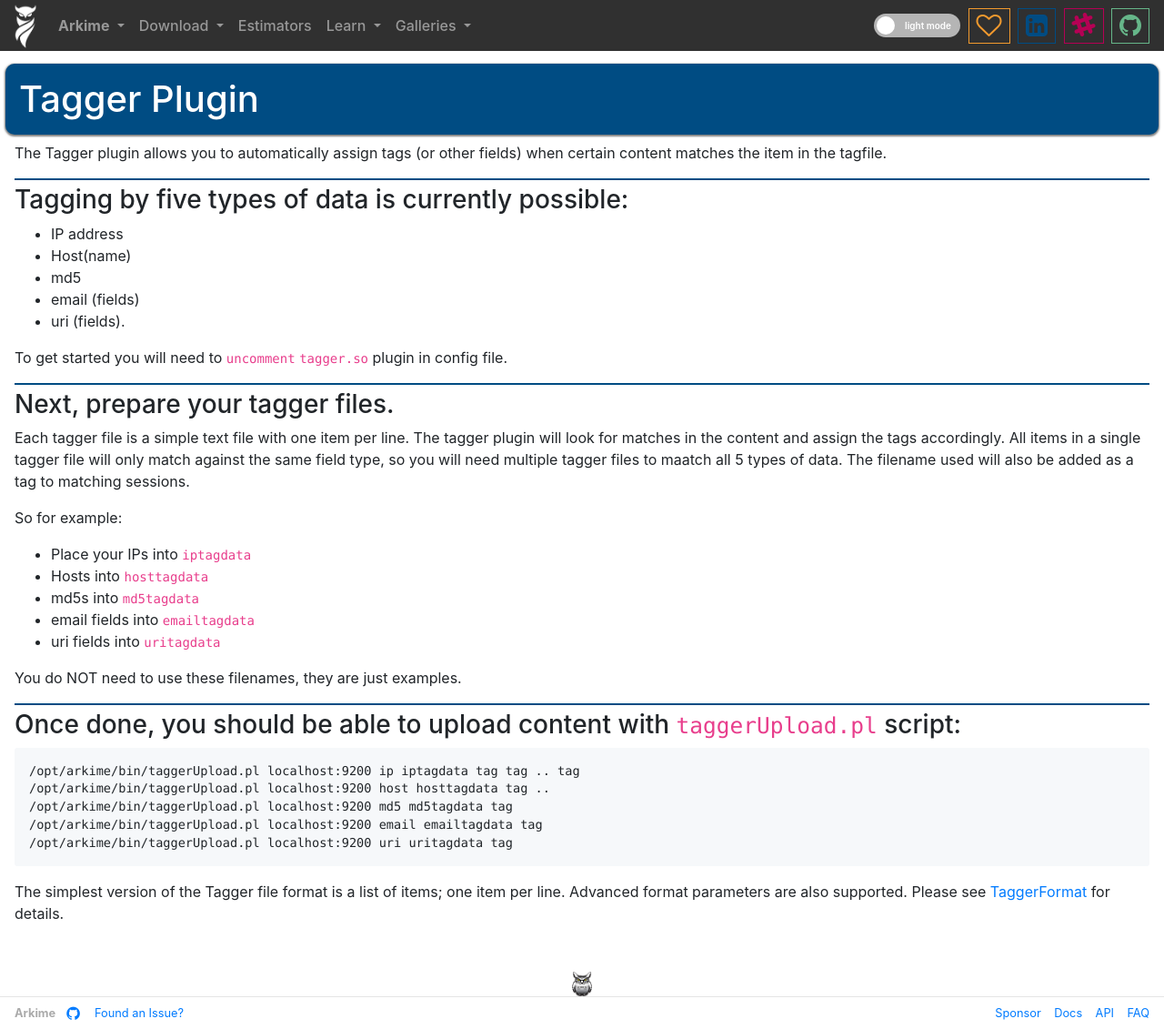
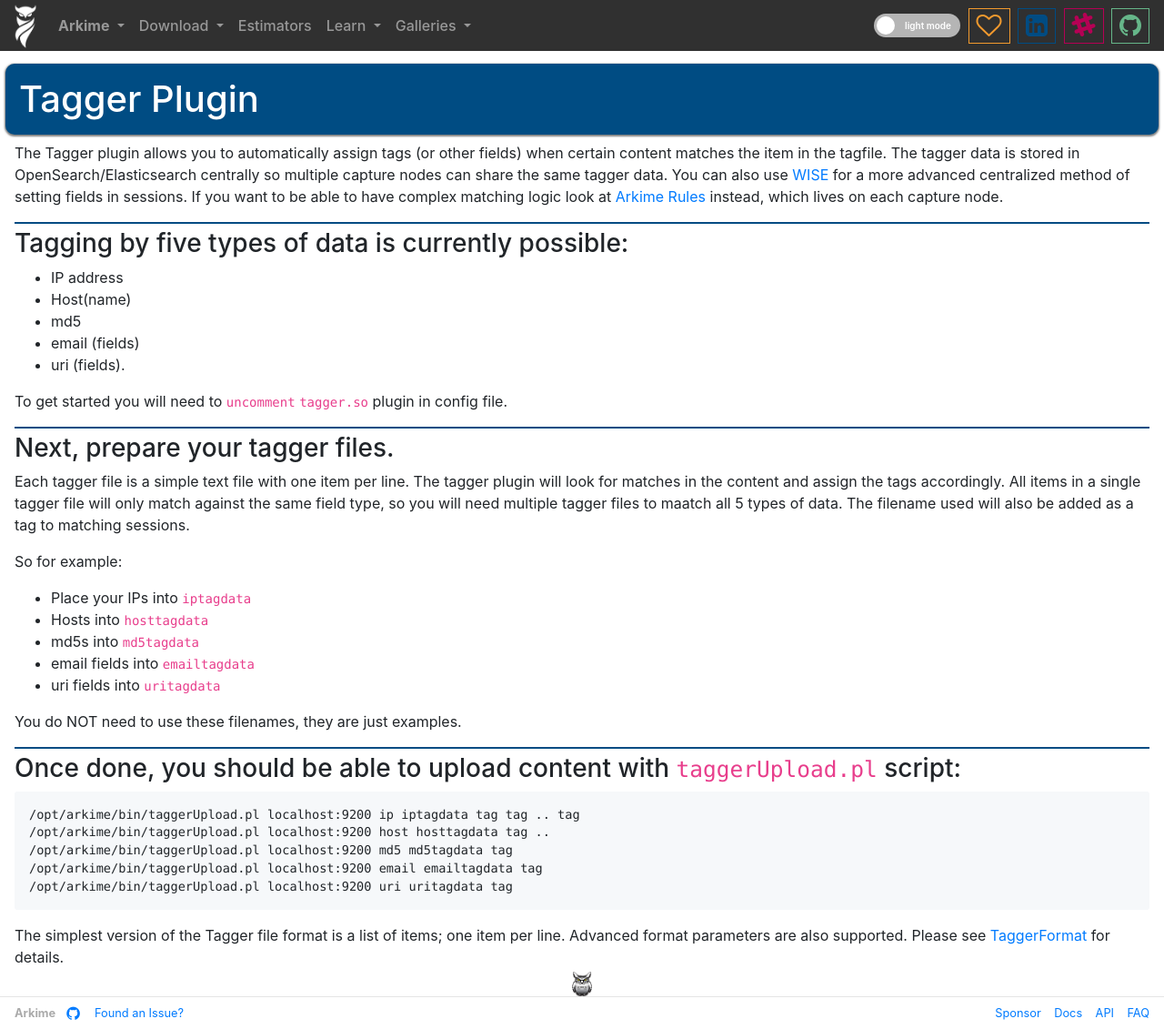
Before and after one commit to arkime/arkimeweb, a Jekyll site: the page built from _wiki/tagger.md, in a window 1280 px wide. Shown: the whole page at 91% size. Built offline with Jekyll 4.4.1, drawn with Linux system fonts in a browser that asks for light colours.

Commit message:
add links to wise/rules

```diff
--- a/_wiki/tagger.md
+++ b/_wiki/tagger.md
@@ -10,6 +10,9 @@
 {: .section-header.mt-1 }
 
 The Tagger plugin allows you to automatically assign tags (or other fields) when certain content matches the item in the tagfile.
+The tagger data is stored in OpenSearch/Elasticsearch centrally so multiple capture nodes can share the same tagger data.
+You can also use [WISE](wise) for a more advanced centralized method of setting fields in sessions.
+If you want to be able to have complex matching logic look at [Arkime Rules](rules) instead, which lives on each capture node.
 
 ### Tagging by five types of data is currently possible:
 {: .subsection }
```
